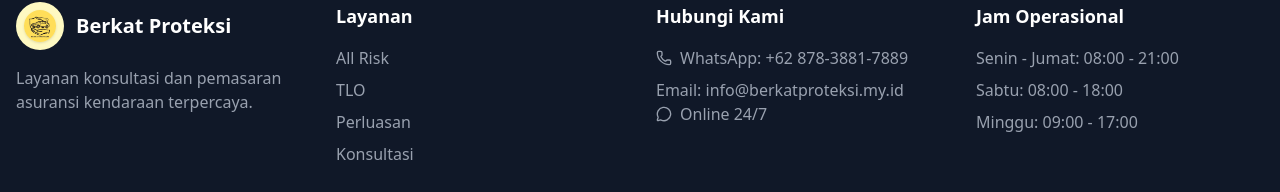
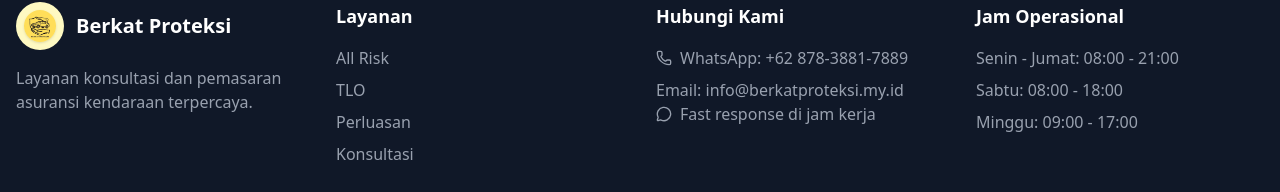
Before and after one commit to citaviriyo/berkatproteksi, a Next.js app: page / in a window 1280 px wide. Shown: the part 5759-5951 px from the top of the page. Built offline with nearby package versions, Linux system fonts and the light colour scheme.

Commit message:
Update page.tsx

```diff
--- a/src/app/page.tsx
+++ b/src/app/page.tsx
@@ -530,7 +530,7 @@
                   Email: info@berkatproteksi.my.id
                 <li className="flex items-center gap-2">
                   <MessageCircle className="w-4 h-4" />
-                  Online 24/7
+                  Fast response di jam kerja
                 </li>
               </ul>
             </div>
```
